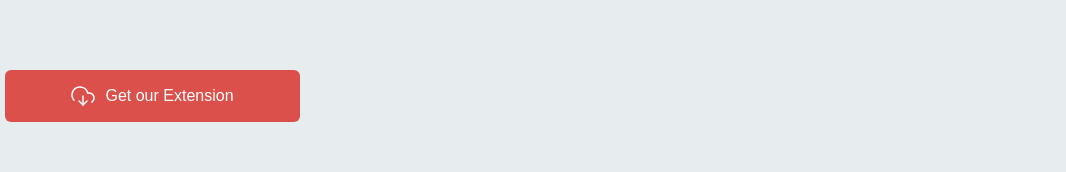
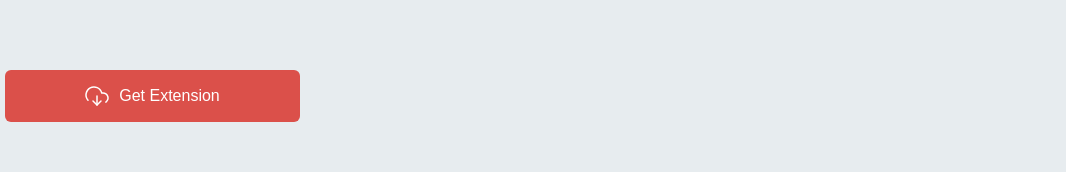
Before and after one commit to dapplets/mutation-website, a React (Vite) app: page / in a window 1280 px wide. Shown: the part 432-604 px from the top of the page, without its empty margins (0-1066 px from the left). Built offline with nearby package versions, Linux system fonts and the light colour scheme; the HTML template or start-up script is replaced by a standard one.

Commit message:
feat: replace chrome web store link

```diff
--- a/src/pages/MutablePage/index.tsx
+++ b/src/pages/MutablePage/index.tsx
@@ -21,11 +21,11 @@ const MutablePage: FC<MutablePageProps> = () => {
       </div>
       <div className={styles.buttonBlock}>
         <a
-          href="https://chrome.google.com/webstore/detail/dapplets/pjjnaojpjhgbhpfffnjleidmdbajagdj"
+          href="https://chrome.google.com/webstore/detail/dapplets-development-buil/oldijfflfojekjlmkjclmjmnpdinieaa"
           className={styles.buttonDownload}
         >
           <img src={Download} />
-          Get our Extension
+          Get Extension
         </a>
       </div>
     </div>
```
